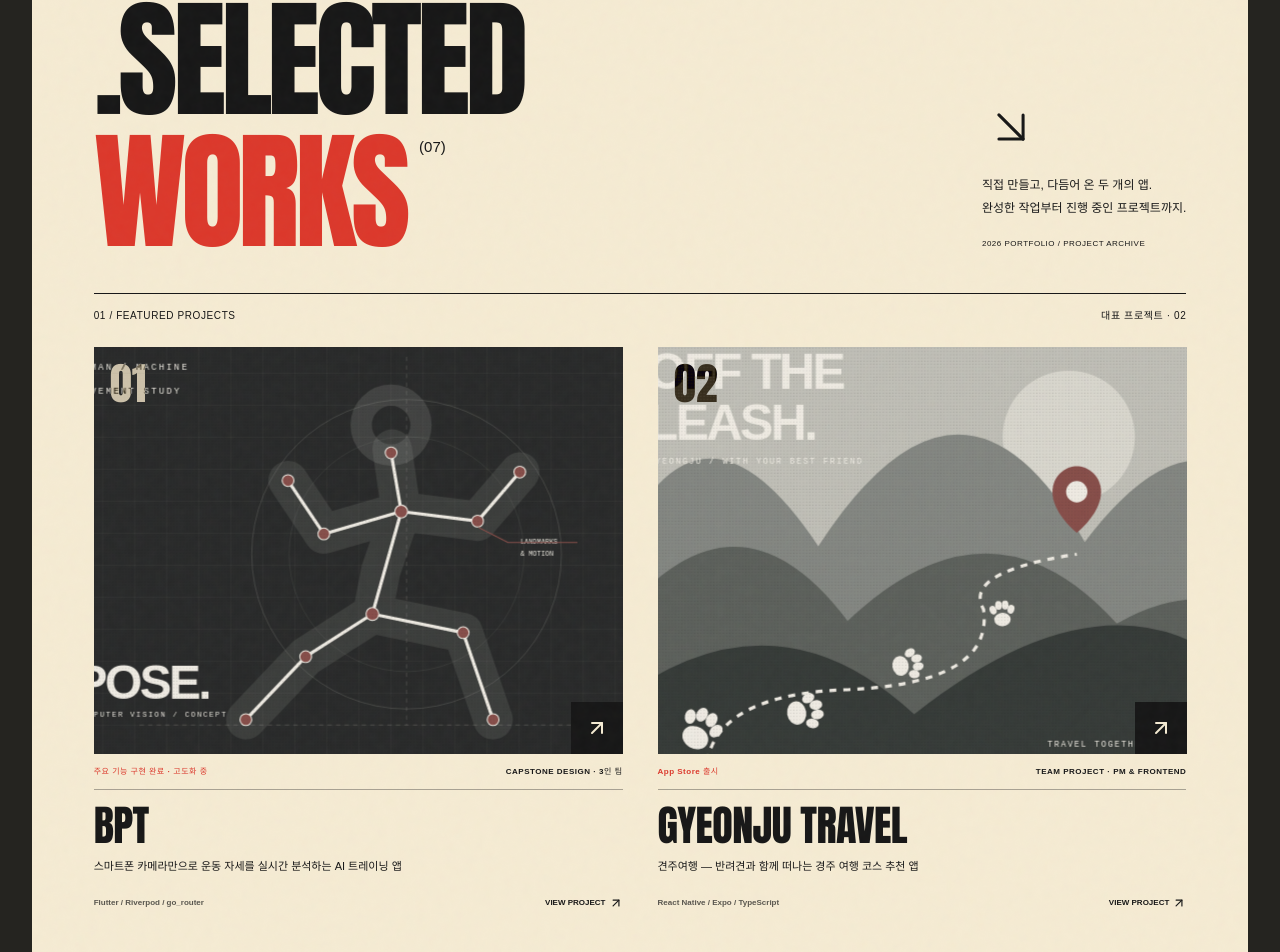
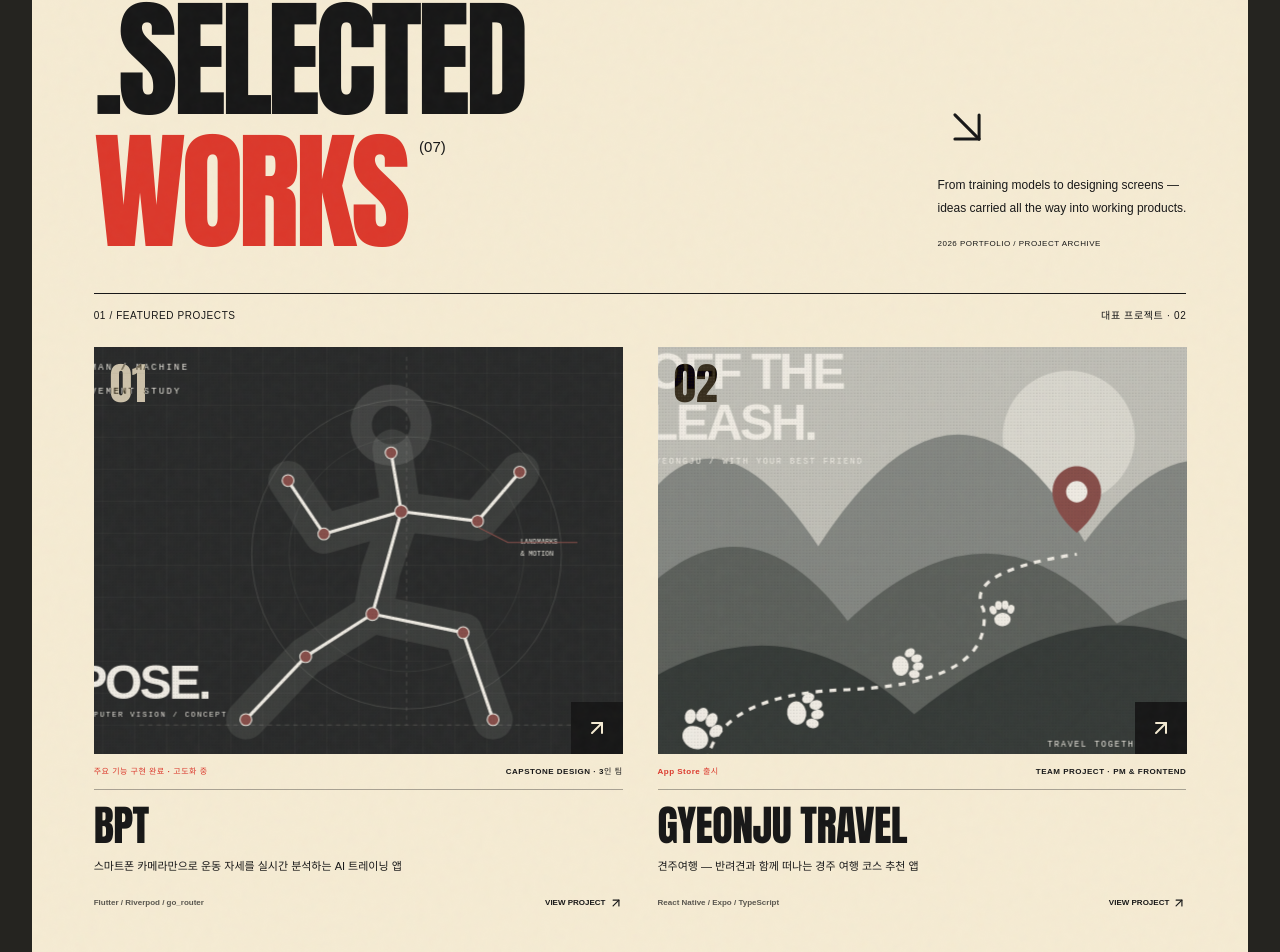
Before and after one commit to improvv/portfolio, a React (Vite) app: page / in a window 1280 px wide. Shown: the part 4588-5540 px from the top of the page. Built offline with nearby package versions, Linux system fonts and the light colour scheme.

Commit message:
fix: SELECTED WORKS 소개 문구를 영문으로 교체

```diff
--- a/src/components/Home.tsx
+++ b/src/components/Home.tsx
@@ -794,9 +794,9 @@ function Works() {
         <div className="works-intro">
           <ArrowDownRight size={58} strokeWidth={1.25} aria-hidden="true" />
           <p>
-            직접 만들고, 다듬어 온 두 개의 앱.
+            From training models to designing screens —
             <br />
-            완성한 작업부터 진행 중인 프로젝트까지.
+            ideas carried all the way into working products.
           </p>
           <span>2026 PORTFOLIO / PROJECT ARCHIVE</span>
         </div>
```
